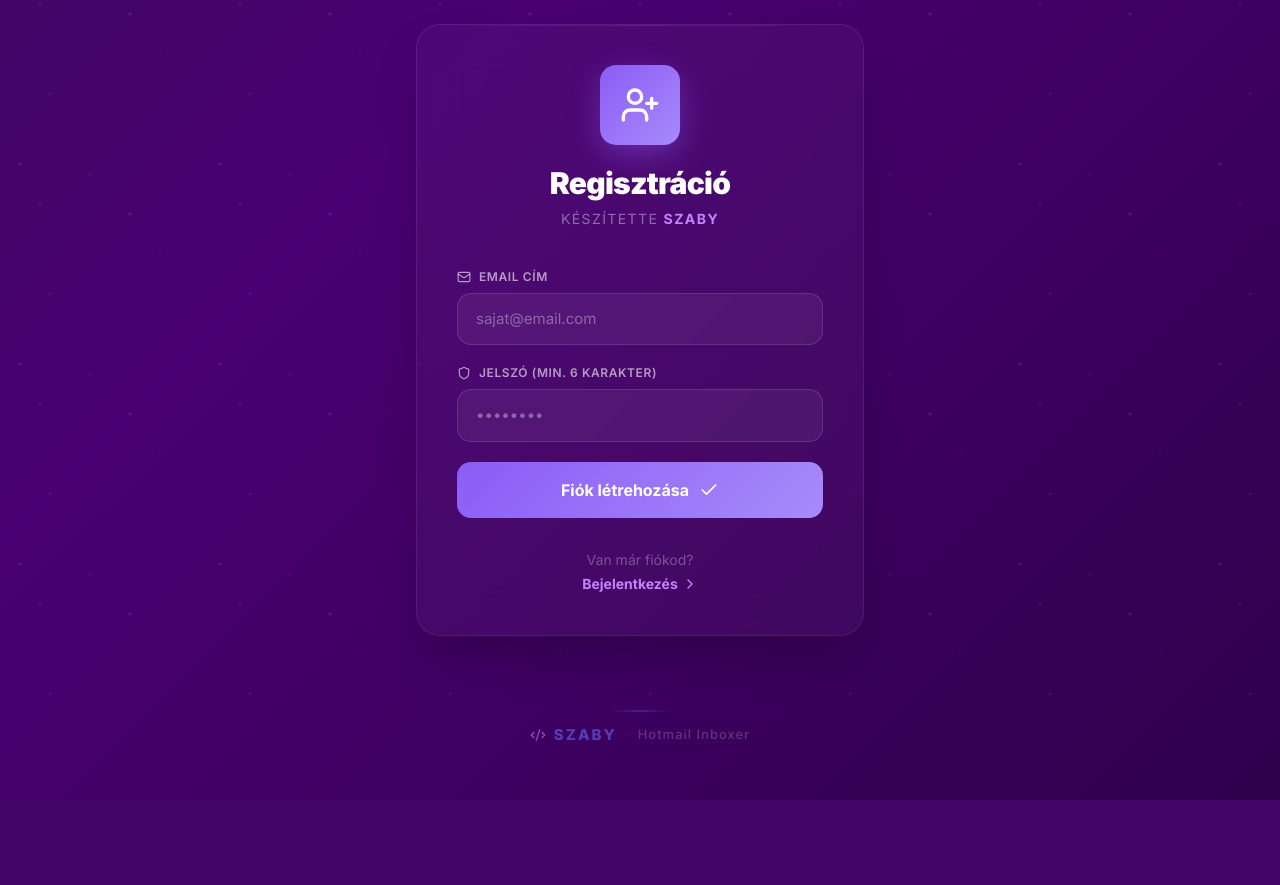
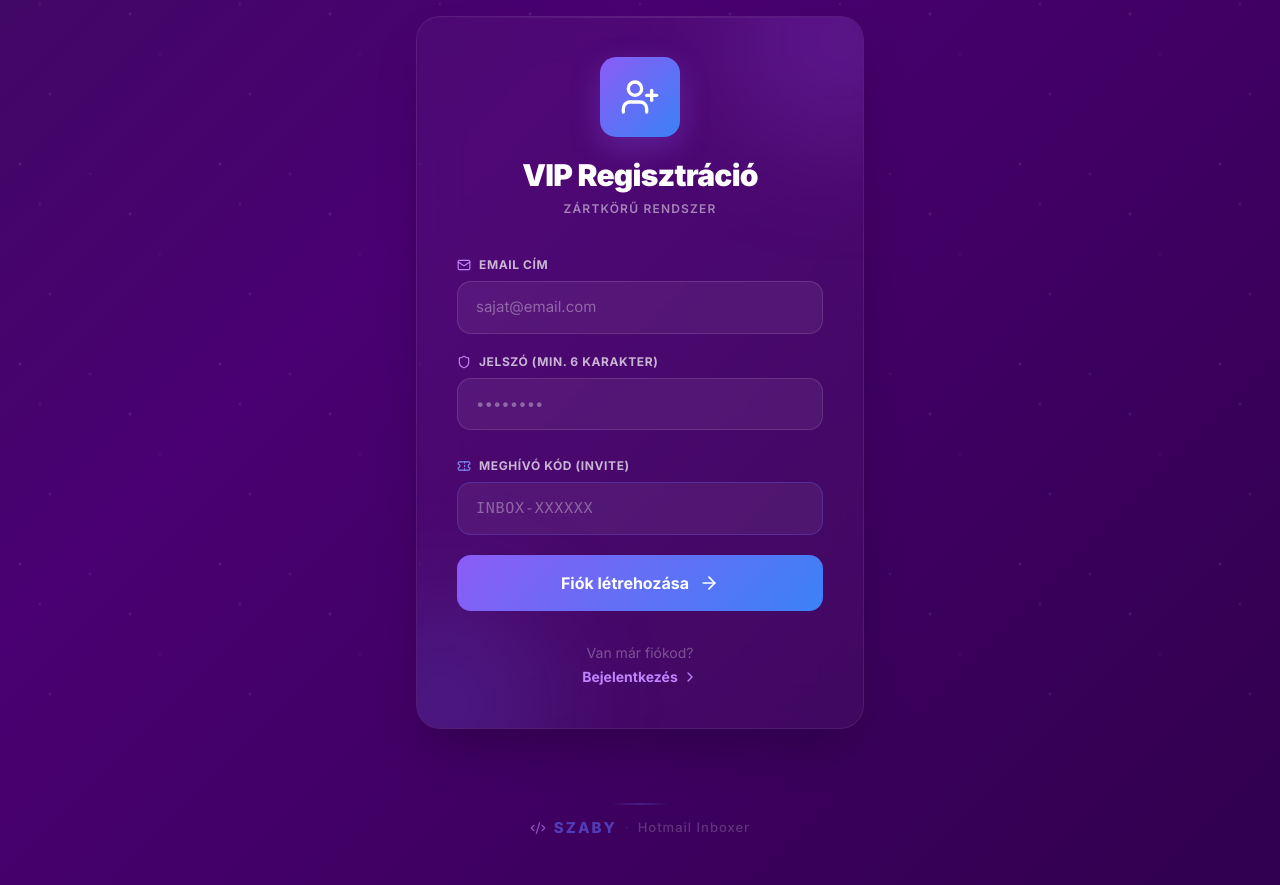
Before and after one commit to G0KU0/scanner, a FastAPI app: page /register in a window 1280 px wide. Before the commit the page ends 800 px from the top, so only its background shows below. Run offline with FastAPI, Linux system fonts and the light colour scheme; some libraries are stand-ins or nearby versions.

Commit message:
Update register.html

```diff
--- a/templates/register.html
+++ b/templates/register.html
@@ -11,27 +11,28 @@
 </head>
 <body class="register-bg">
     <div class="min-h-screen flex flex-col items-center justify-center p-4">
-        <div class="glass-card rounded-3xl p-10 max-w-md w-full shadow-2xl animate-fade-in">
+        <div class="glass-card rounded-3xl p-10 max-w-md w-full shadow-2xl animate-fade-in relative overflow-hidden">
 
-            <!-- LOGO -->
-            <div class="text-center mb-10">
+            <div class="absolute -top-20 -right-20 w-52 h-52 bg-purple-500/20 blur-[60px] rounded-full pointer-events-none"></div>
+            <div class="absolute -bottom-20 -left-20 w-52 h-52 bg-indigo-500/20 blur-[60px] rounded-full pointer-events-none"></div>
+
+            <div class="text-center mb-10 relative z-10">
                 <div class="inline-flex items-center justify-center w-20 h-20 rounded-2xl mb-5"
-                     style="background: linear-gradient(135deg, #8b5cf6, #a78bfa); box-shadow: 0 10px 30px rgba(139,92,246,0.4);">
+                     style="background: linear-gradient(135deg, #8b5cf6, #3b82f6); box-shadow: 0 10px 30px rgba(139,92,246,0.3);">
                     <i data-lucide="user-plus" class="w-10 h-10 text-white"></i>
                 </div>
                 <h1 class="text-3xl font-black text-white mb-2 tracking-tight">
-                    Regisztráció
+                    VIP Regisztráció
                 </h1>
-                <p class="text-white/40 text-sm tracking-widest uppercase">
-                    Készítette <span class="text-purple-400 font-bold">Szaby</span>
+                <p class="text-white/50 text-xs tracking-widest uppercase font-semibold">
+                    Zártkörű Rendszer
                 </p>
             </div>
 
-            <!-- FORM -->
-            <form id="registerForm" class="space-y-5">
+            <form id="registerForm" class="space-y-5 relative z-10">
                 <div>
-                    <label class="block text-white/60 text-xs mb-2 font-semibold uppercase tracking-wider flex items-center gap-2">
-                        <i data-lucide="mail" class="w-3.5 h-3.5"></i>
+                    <label class="block text-white/70 text-xs mb-2 font-bold uppercase tracking-wider flex items-center gap-2">
+                        <i data-lucide="mail" class="w-3.5 h-3.5 text-purple-400"></i>
                         Email cím
                     </label>
                     <input type="email" id="email" required
@@ -40,8 +41,8 @@
                 </div>
 
                 <div>
-                    <label class="block text-white/60 text-xs mb-2 font-semibold uppercase tracking-wider flex items-center gap-2">
-                        <i data-lucide="shield" class="w-3.5 h-3.5"></i>
+                    <label class="block text-white/70 text-xs mb-2 font-bold uppercase tracking-wider flex items-center gap-2">
+                        <i data-lucide="shield" class="w-3.5 h-3.5 text-purple-400"></i>
                         Jelszó (min. 6 karakter)
                     </label>
                     <input type="password" id="password" required minlength="6"
@@ -49,15 +50,24 @@
                         class="glass-input">
                 </div>
 
-                <button type="submit" class="glass-button w-full mt-2"
-                    style="background: linear-gradient(135deg, #8b5cf6, #a78bfa);">
+                <div class="pt-2">
+                    <label class="block text-white/70 text-xs mb-2 font-bold uppercase tracking-wider flex items-center gap-2">
+                        <i data-lucide="ticket" class="w-3.5 h-3.5 text-indigo-400"></i>
+                        Meghívó kód (Invite)
+                    </label>
+                    <input type="text" id="invite_code" required
+                        placeholder="INBOX-XXXXXX"
+                        class="glass-input uppercase font-mono tracking-wider border-indigo-500/30 focus:border-indigo-400">
+                </div>
+
+                <button type="submit" class="glass-button w-full mt-6"
+                    style="background: linear-gradient(135deg, #8b5cf6, #3b82f6);">
                     <span>Fiók létrehozása</span>
-                    <i data-lucide="check" class="w-5 h-5"></i>
+                    <i data-lucide="arrow-right" class="w-5 h-5"></i>
                 </button>
             </form>
 
-            <!-- LOGIN LINK -->
-            <div class="mt-8 text-center">
+            <div class="mt-8 text-center relative z-10">
                 <p class="text-white/30 text-sm">Van már fiókod?</p>
                 <a href="/" class="text-purple-400 font-bold hover:text-purple-300 transition text-sm mt-1 inline-flex items-center gap-1">
                     Bejelentkezés
@@ -65,14 +75,12 @@
                 </a>
             </div>
 
-            <!-- ERROR -->
             <div id="error" class="hidden mt-4 p-3 bg-red-500/10 border border-red-500/30
-                text-red-300 rounded-xl text-sm flex items-center gap-2">
+                text-red-300 rounded-xl text-sm flex items-center gap-2 relative z-10">
             </div>
         </div>
 
-        <!-- FOOTER -->
-        <div class="footer mt-8">
+        <div class="footer mt-8 relative z-10">
             <div class="footer-divider"></div>
             <div class="flex items-center justify-center gap-2 mt-3">
                 <i data-lucide="code-2" class="w-4 h-4 text-purple-400/60"></i>
@@ -89,12 +97,14 @@
         document.getElementById('registerForm').addEventListener('submit', async (e) => {
             e.preventDefault();
             const btn = e.target.querySelector('button');
+            const originalText = btn.innerHTML;
             btn.disabled = true;
             btn.innerHTML = '<span class="loading"></span> Regisztráció...';
 
             const formData = new FormData();
             formData.append('email', document.getElementById('email').value);
             formData.append('password', document.getElementById('password').value);
+            formData.append('invite_code', document.getElementById('invite_code').value.trim());
 
             try {
                 const res = await fetch('/api/register', { method: 'POST', body: formData });
@@ -110,14 +120,14 @@
                     err.classList.remove('hidden');
                     lucide.createIcons();
                     btn.disabled = false;
-                    btn.innerHTML = '<span>Fiók létrehozása</span><i data-lucide="check" class="w-5 h-5"></i>';
+                    btn.innerHTML = originalText;
                     lucide.createIcons();
-                    setTimeout(() => err.classList.add('hidden'), 3000);
+                    setTimeout(() => err.classList.add('hidden'), 4000);
                 }
             } catch(err) {
-                alert('Hiba: ' + err);
+                alert('Hiba történt a szerverhez való csatlakozáskor!');
                 btn.disabled = false;
-                btn.innerHTML = '<span>Fiók létrehozása</span>';
+                btn.innerHTML = originalText;
             }
         });
     </script>
```
